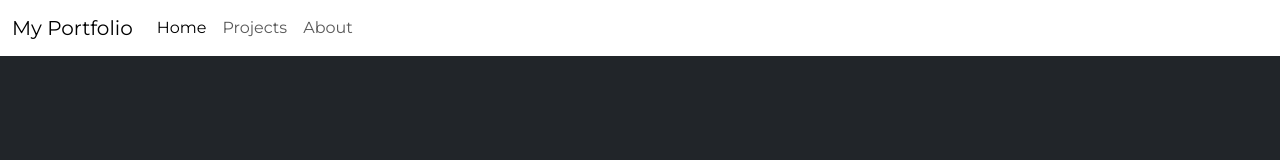
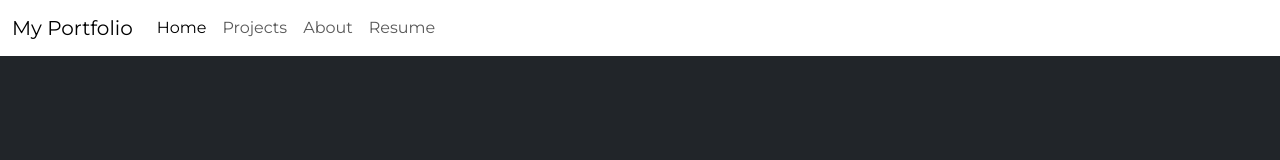
Before and after one commit to Sahil4883/react-portfolio, a React (Vite) app: page / in a window 1280 px wide. Shown: the top 160 px of the page. Built offline with nearby package versions, Linux system fonts and the light colour scheme.

Commit message:
Update: Resume

```diff
--- a/src/components/Header.jsx
+++ b/src/components/Header.jsx
@@ -1,5 +1,3 @@
-import React from "react";
-
 const Header = (props) => {
   return (
     <div
--- a/src/components/Nav.jsx
+++ b/src/components/Nav.jsx
@@ -1,4 +1,3 @@
-import React from "react";
 import { NavLink } from "react-router-dom";
 
 const Nav = () => {
@@ -53,6 +52,15 @@ const Nav = () => {
                   About
                 </NavLink>
               </li>
+              <li className="nav-item">
+                <a
+                  className="nav-link"
+                  href="/resume/Full-Stack-Web-Developer.docx"
+                  download="Full-Stack-Web-Developer.docx"
+                >
+                  Resume
+                </a>
+              </li>
             </ul>
           </div>
         </div>
```
Also changed, not shown: 1 other file (tests, documents, lock files or other folders).
